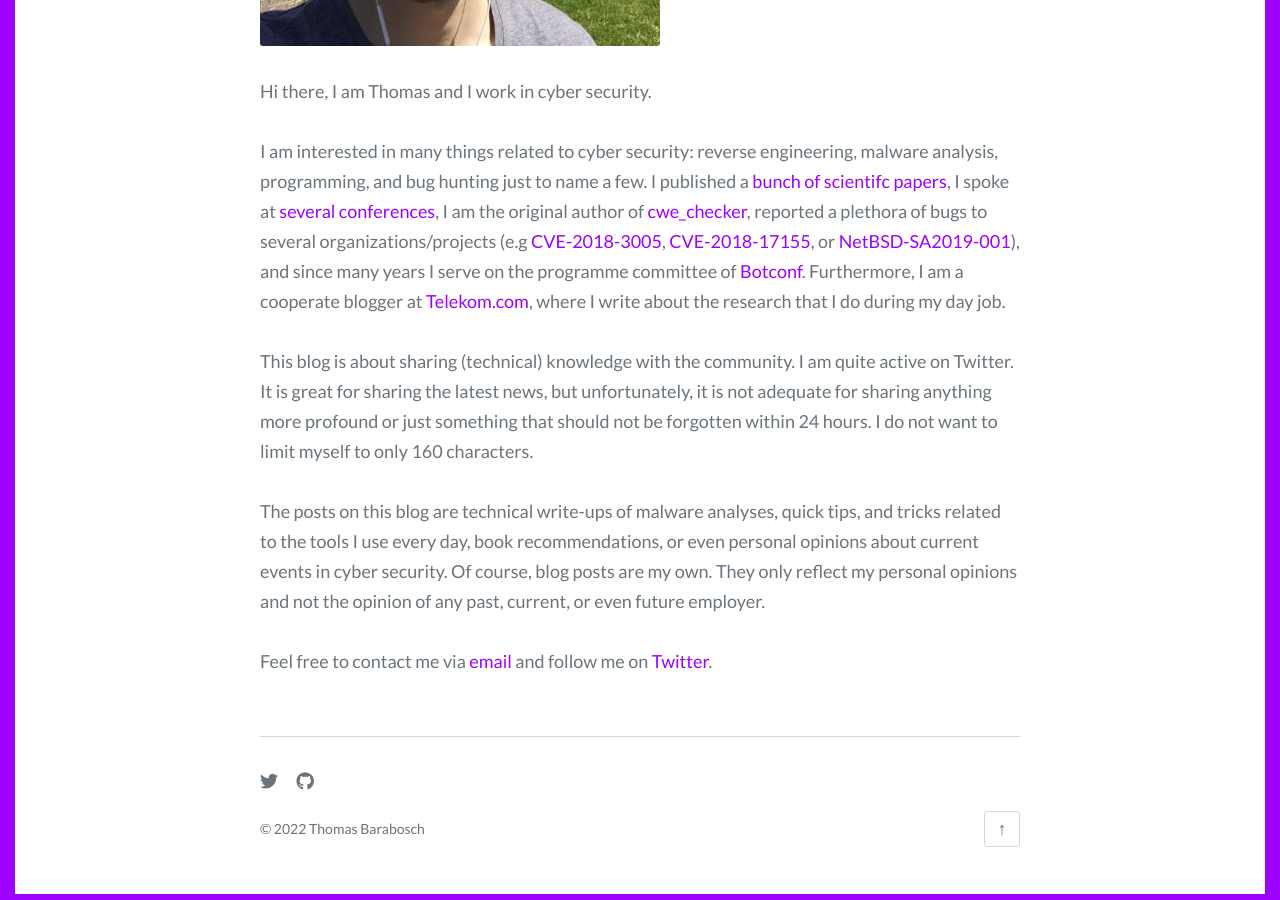
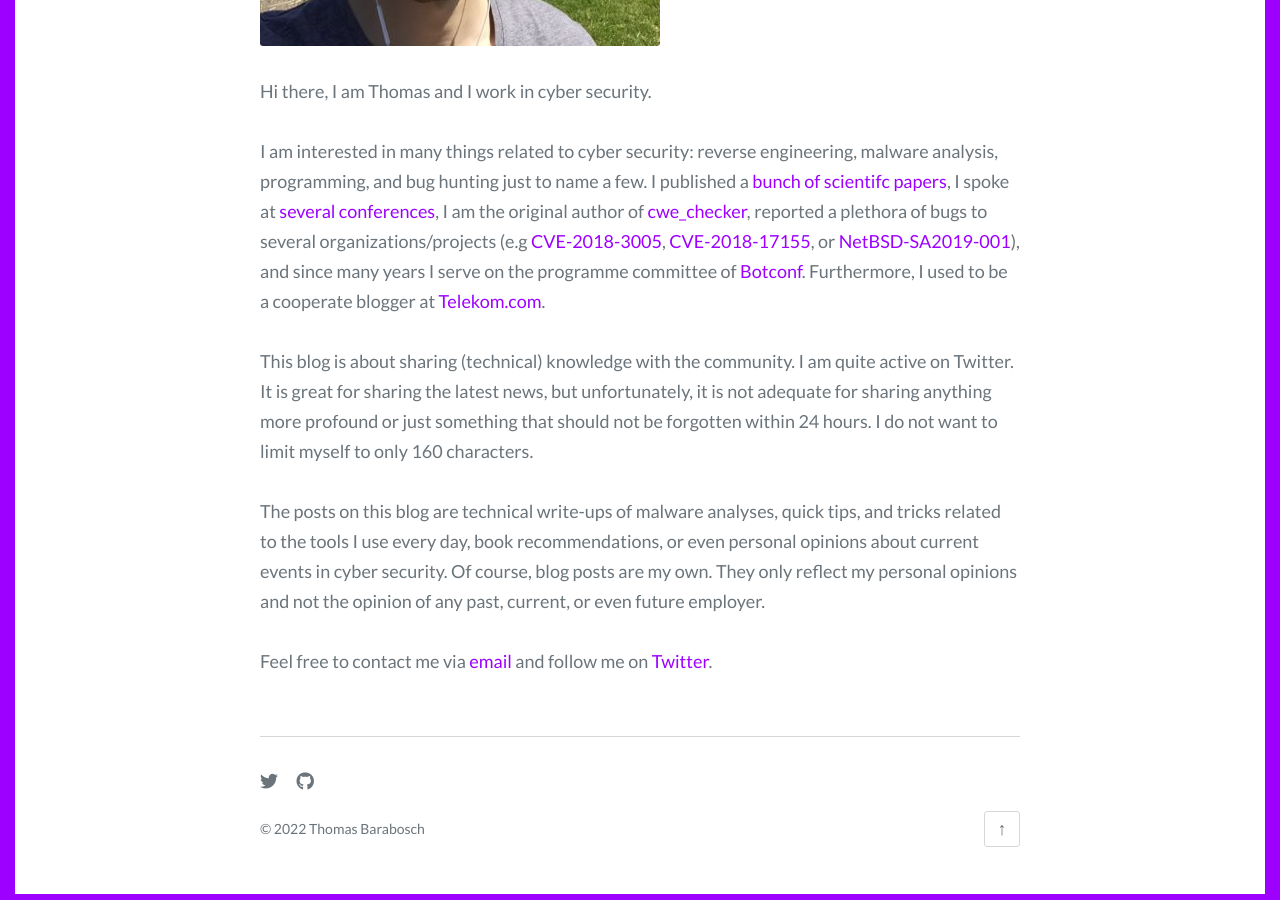
Before and after one commit to tbarabosch/tbarabosch.github.io, a Jekyll site: the page built from about.md, in a window 1280 px wide and 900 px high, scrolled down 755 px. Built offline with Jekyll 4.4.1, drawn with Linux system fonts in a browser that asks for light colours; some web fonts are replaced.

Commit message:
Fixes wording on about page

```diff
--- a/about.md
+++ b/about.md
@@ -8,7 +8,7 @@ date: '2020-12-22T09:31:44+00:00'
 
 Hi there, I am Thomas and I work in cyber security.
 
-I am interested in many things related to cyber security: reverse engineering, malware analysis, programming, and bug hunting just to name a few. I published a [bunch of scientifc papers](https://scholar.google.de/citations?user=j8Q30qUAAAAJ&hl=en), I spoke at [several conferences](https://net.cs.uni-bonn.de/wg/cs/staff/alumni/thomas-barabosch/), I am the original author of [cwe\_checker](https://github.com/fkie-cad/cwe_checker), reported a plethora of bugs to several organizations/projects (e.g [CVE-2018-3005](https://www.oracle.com/security-alerts/cpujul2018.html), [CVE-2018-17155](https://www.freebsd.org/security/advisories/FreeBSD-EN-18:12.mem.asc), or [NetBSD-SA2019-001](http://ftp.netbsd.org/pub/NetBSD/security/advisories/NetBSD-SA2019-001.txt.asc)), and since many years I serve on the programme committee of [Botconf](https://www.botconf.eu/). Furthermore, I am a cooperate blogger at [Telekom.com](https://www.telekom.com/en/blog/592636-592636), where I write about the research that I do during my day job.
+I am interested in many things related to cyber security: reverse engineering, malware analysis, programming, and bug hunting just to name a few. I published a [bunch of scientifc papers](https://scholar.google.de/citations?user=j8Q30qUAAAAJ&hl=en), I spoke at [several conferences](https://net.cs.uni-bonn.de/wg/cs/staff/alumni/thomas-barabosch/), I am the original author of [cwe\_checker](https://github.com/fkie-cad/cwe_checker), reported a plethora of bugs to several organizations/projects (e.g [CVE-2018-3005](https://www.oracle.com/security-alerts/cpujul2018.html), [CVE-2018-17155](https://www.freebsd.org/security/advisories/FreeBSD-EN-18:12.mem.asc), or [NetBSD-SA2019-001](http://ftp.netbsd.org/pub/NetBSD/security/advisories/NetBSD-SA2019-001.txt.asc)), and since many years I serve on the programme committee of [Botconf](https://www.botconf.eu/). Furthermore, I used to be a cooperate blogger at [Telekom.com](https://www.telekom.com/en/blog/592636-592636).
 
 This blog is about sharing (technical) knowledge with the community. I am quite active on Twitter. It is great for sharing the latest news, but unfortunately, it is not adequate for sharing anything more profound or just something that should not be forgotten within 24 hours. I do not want to limit myself to only 160 characters.
 
```
